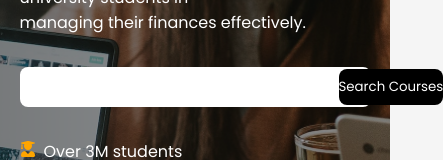
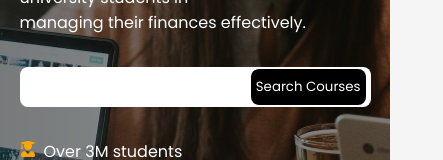
Before and after one commit to muhozajohn/Budgie, a React (Vite) app: page / in a window 390 px wide. Shown: the part 435-595 px from the top of the page, 443 px wide, since content can reach past the window. Built offline with nearby package versions, Linux system fonts and the light colour scheme.

Commit message:
Fixing search Box

```diff
--- a/src/components/Nav/nav.css
+++ b/src/components/Nav/nav.css
@@ -100,7 +100,7 @@
 }
 .searcWaraper input[type="text"] {
   border: none;
-  flex: 1 1%;
+  width: 80%;
   border: none;
   outline: none;
   padding: 7px;
@@ -233,9 +233,9 @@
     padding: 0 0 0 -1rem;
   }
   .searcWaraper input[type="text"] {
-    flex:0 0%;
+    width: 70%;
   }
   .searcWaraper input[type="button"] {
-    margin-right: 0.2rem;
+    margin-right: 0.3rem;
   }
 }
```
